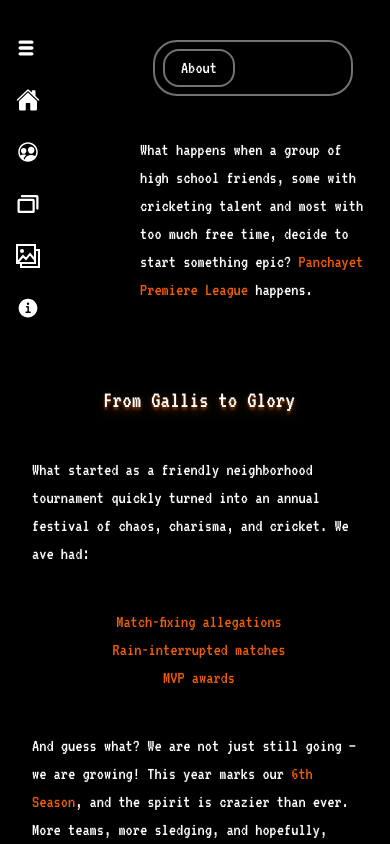
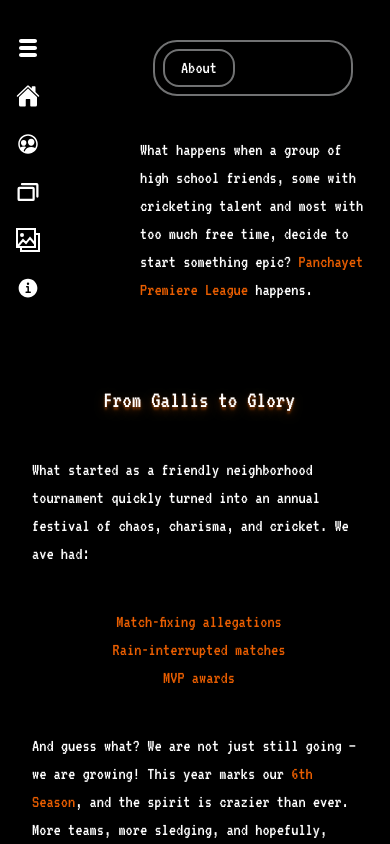
Before and after one commit to Souvick-bh/pplfulia, a Next.js app: page /about in a window 390 px wide. Shown: the top 844 px of the page. Built offline with nearby package versions, Linux system fonts and the light colour scheme.

Commit message:
fixing random

```diff
--- a/src/app/Components/History.tsx
+++ b/src/app/Components/History.tsx
@@ -25,7 +25,7 @@
                         <div>
                             <div className="motion-line">
                                 <FaArrowRight />
-                                <div className="bg-[#272727]  rounded-2xl p-2">
+                                <div className="bg-[#272727] rounded-2xl p-2 pr-2">
                                     <div className="text-xl md:text-2xl">Kasukabe Defence Group </div>
                                     <div className="text-lg md:text-xl">was created on 21st March, 2020.</div>
 
--- a/src/app/Components/Sidebar.tsx
+++ b/src/app/Components/Sidebar.tsx
@@ -27,7 +27,7 @@
     return(
         <div className="flex flex-col mt-8 mr-4 ml-4  text-[#ffffff] duration-300 ease-in-out">
             <div onClick={toggleSidebar} className="cursor-pointer flex flex-row items-center text-md">
-                <div className="text-xl sm:text-2xl md:text-3xl"><TiThMenu  /></div>
+                <div className="text-2xl md:text-3xl"><TiThMenu  /></div>
 
                 <div className={`transition-all duration-500 ease-in-out pl-3 items-center text-[#ffffff] text-2xl md:text-3xl text-shadow-lg/30
                          ${isActive ? "opacity-100 translate-x-0" : "opacity-0 translate-x-2" }`} style={{minWidth:isActive? "100px" : "0px"}}>Menu</div>
@@ -35,7 +35,7 @@
             </div>
             {sidebarItems.map((item,index)=>(
                <div key={index} >
-                    <Link className="pt-5 flex flex-row  items-center cursor-pointer active:text-[#535558]" href={item.path}>
+                    <Link className="pt-4 md:pt-6 flex flex-row items-center cursor-pointer active:text-[#535558]" href={item.path}>
                         <div className="text-2xl md:text-3xl">{item.icon} </div>
                         <div className={`transition-all duration-500 ease-in-out pl-3  text-[#ffffff] text-2xl md:text-3xl text-shadow-lg/90
                         ${isActive ? "opacity-100 translate-x-0" : "opacity-0 translate-x-2" }`} style={{minWidth:isActive? "100px" : "0px"}}>{item.name}</div>
--- a/src/app/Pages/HomeContent.tsx
+++ b/src/app/Pages/HomeContent.tsx
@@ -8,7 +8,7 @@
     return(
         <div className="flex flex-col ">
           <div className="flex flex-col lg:w-screen items-center justify-center">
-            <div className="mt-24 mb-2 ml-6 md:mt-0 md:mb-0">
+            <div className="mt-24 mb-2 ml-6 sm:mt-0 sm:mb-0">
                 <video src="/videos/ppl.mp4" autoPlay muted loop
                 preload="auto" playsInline
                 className="  " />
```
